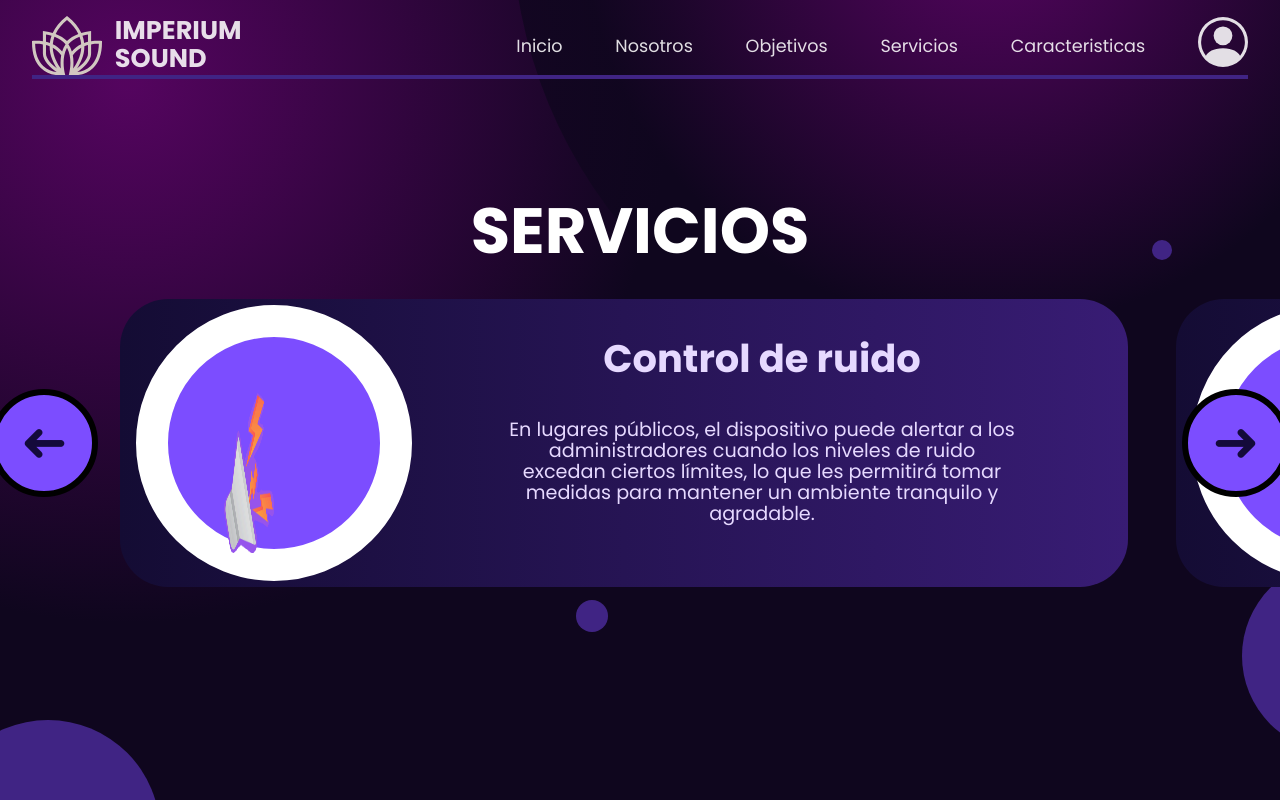
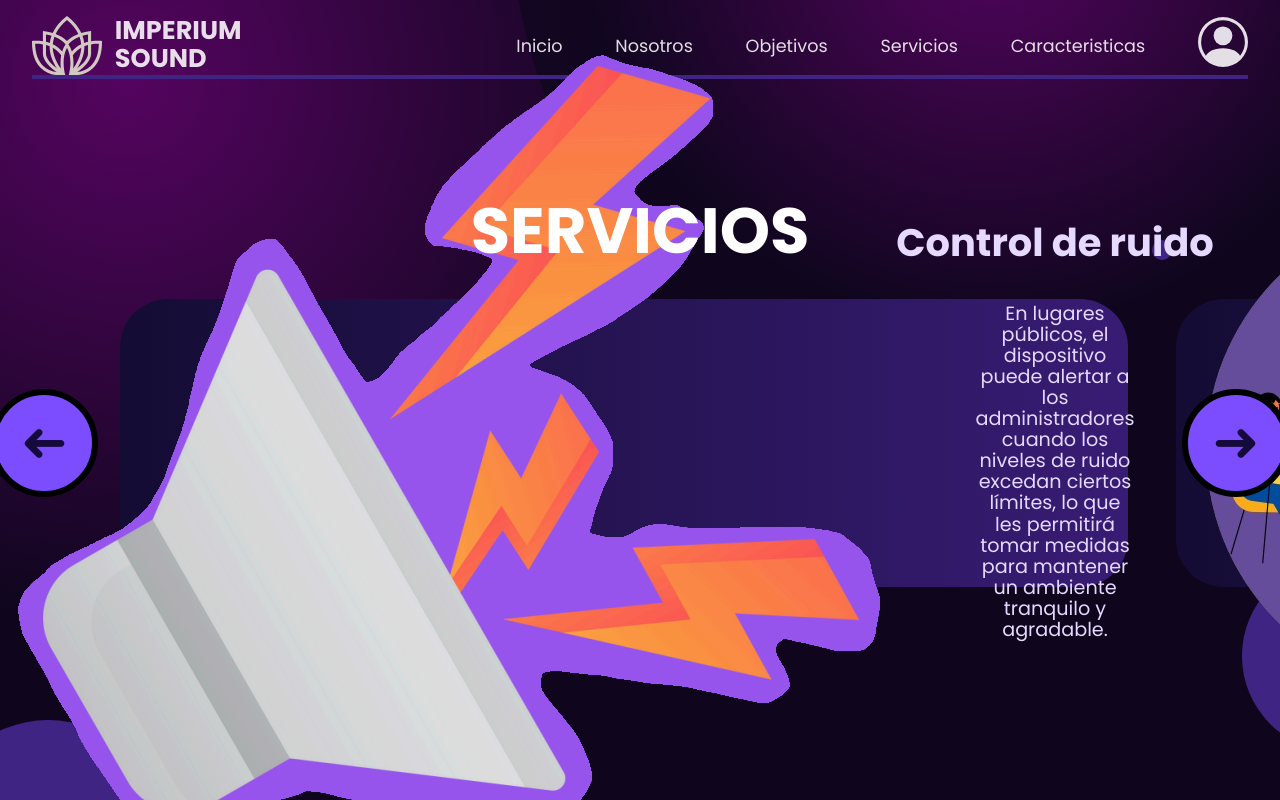
Before and after one commit to xMDxKevin/ImperiumSound-frontend, a React (Vite) app: page /servicios in a window 1280 px wide. Built offline with nearby package versions, Linux system fonts and the light colour scheme.

Commit message:
Chambeo en media

```diff
--- a/src/componetes/UpsiteInt.tsx
+++ b/src/componetes/UpsiteInt.tsx
@@ -1,11 +1,15 @@
 import Logo from "./Logo";
 import "../styles/upsite.css";
 
+const inicio = "/";
 function UpsiteInt() {
   return (
     <>
       <div className="upsiteInt">
         <Logo />
+        <div>
+        <a id="volver" href={inicio}>Regresar</a>
+        </div>
       </div>
     </>
   );
--- a/src/componetes/cuadro.tsx
+++ b/src/componetes/cuadro.tsx
@@ -68,10 +68,10 @@ function Cuadro() {
         >
           {cuadros.map((cuadro, index) => (
             <div className="recuadro" key={index}>
-              <div className="icono">
+
                 {/* Mostrar la imagen correspondiente a cada cuadro */}
                 <img src={cuadro.image} alt={cuadro.title} className="imagenC" />
-              </div>
+
               <div className="texto">
                 <h2>{cuadro.title}</h2>
                 <p>{cuadro.description}</p>
--- a/src/paginas/InicioSesion.tsx
+++ b/src/paginas/InicioSesion.tsx
@@ -6,7 +6,8 @@ import "../styles/inicioSesion.css";
 function InicioSesion() {
   return (
     <>
-      <UpsiteInt />
+      <UpsiteInt></UpsiteInt>
+
       <div className="body">
         <Formulario />
       </div>
--- a/src/styles/cuadro.css
+++ b/src/styles/cuadro.css
@@ -29,12 +29,14 @@
 }
 
 .icono {
-    width: 100px;
-    height: 100px;
+    width: 200px;
+    height: 200px;
     border-radius: 50%;
     border: solid white,2em;
     background-color: #7C4DFF;
-    padding: 3.5em;
+    padding: auto;
+    display: flex;
+    justify-content: center;
 }
 
 .texto {
@@ -91,9 +93,7 @@
 .imagenC {
 
 
-        height: 10em; /* Ajusta la altura */
-        margin-left: 0; /* Ajusta o elimina márgenes según sea necesario */
-        margin-top: 0; /* Ajusta o elimina márgenes según sea necesario */
+
 
   }
 
@@ -194,8 +194,6 @@
         border:solid 0.4em #000000;
     }
     .imagenC {
-        width: 20em;
-        height: 10em;
-        margin-left: 2em;
+
       }
 }
--- a/src/styles/upsite.css
+++ b/src/styles/upsite.css
@@ -31,3 +31,9 @@
     justify-content: space-between;
   }
 }
+
+#volver{
+  color: white;
+  font-size: 1.4em;
+
+}
```
